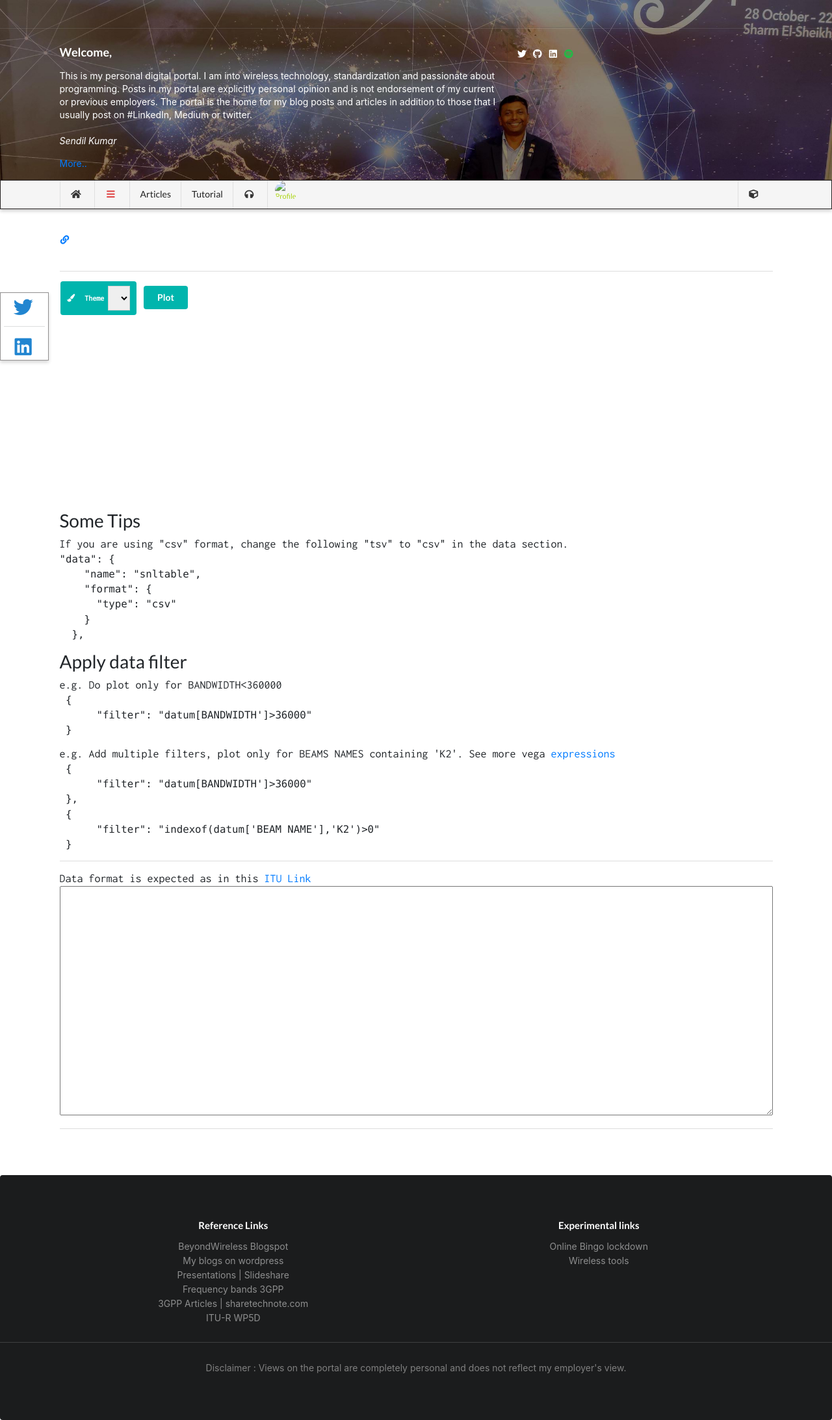
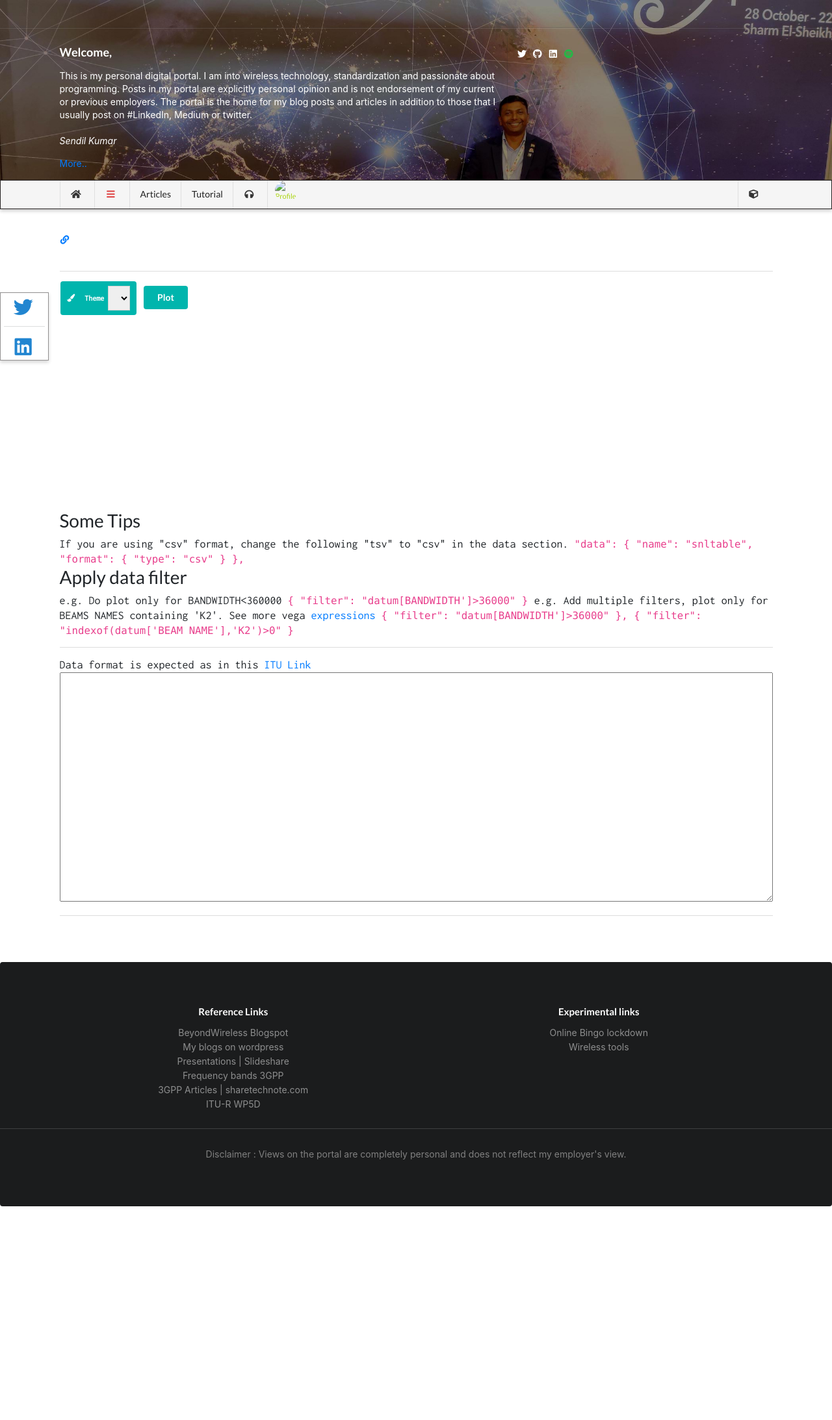
Before and after one commit to wiless/wiless.github.io, a Jekyll site: the page built from _apps/snl.html, in a window 1280 px wide. Shown: the whole page at 65% size. Built offline with Jekyll 4.4.1, drawn with Linux system fonts in a browser that asks for light colours; nearby versions of some CDN libraries; some web fonts are replaced; comment, search, counter and statistics services are not loaded; a style sheet for code colours, icons or effects is not loaded; after the commit the page ends 1857 px from its top, so only the background shows below that.

Commit message:
Update snl.html

```diff
--- a/_apps/snl.html
+++ b/_apps/snl.html
@@ -34,30 +34,30 @@ title: SNL Spectrum Viewer
 	    <div  id="vegaspec" style="height:300px"> </div>
 <h2>Some Tips </h2>
 If you are using "csv" format, change the following "tsv" to "csv" in the data section.
-<pre>
+<code>
 "data": {
     "name": "snltable",
     "format": {
       "type": "csv"
     }
   },
-</pre>
+</code>
 <h2>Apply data filter</h2>
 e.g. Do plot only for BANDWIDTH<360000
-<pre>
+<code>
  {
       "filter": "datum[BANDWIDTH']>36000"
  }
-</pre>
+</code>
 e.g. Add multiple filters, plot only for BEAMS NAMES containing 'K2'. See more vega <a target=_blank href="https://vega.github.io/vega/docs/expressions/"> expressions </a>
-<pre>
+<code>
  {
       "filter": "datum[BANDWIDTH']>36000"
  },
  {
       "filter": "indexof(datum['BEAM NAME'],'K2')>0"
  }
-</pre>
+</code>
 
 
 
```
